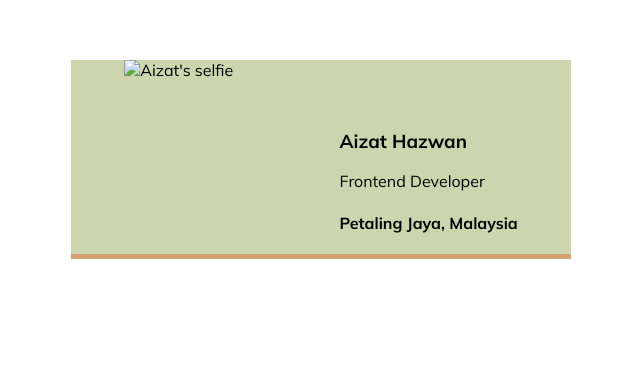
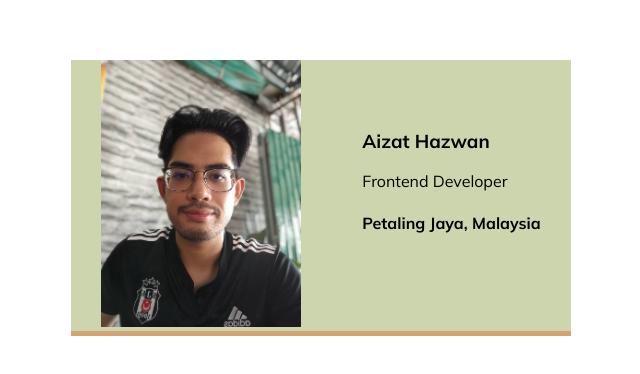
Before and after one commit to aizat9003/my-business-card, a plain HTML site: page index.html in a window 1280 px wide. Shown: the part 140-514 px from the top of the page, without its empty margins (319-959 px from the left). Drawn offline with Linux system fonts and the light colour scheme.

Commit message:
Update image path

```diff
--- a/index.html
+++ b/index.html
@@ -12,7 +12,7 @@
     <body>
         <div class="card">
             <div>
-                <img src="images/Aizat-2.jpg" alt="Aizat's selfie" class="hero">
+                <img src="Aizat-2.jpg" alt="Aizat's selfie" class="hero">
             </div>
 
             <div class="card-info">
```
